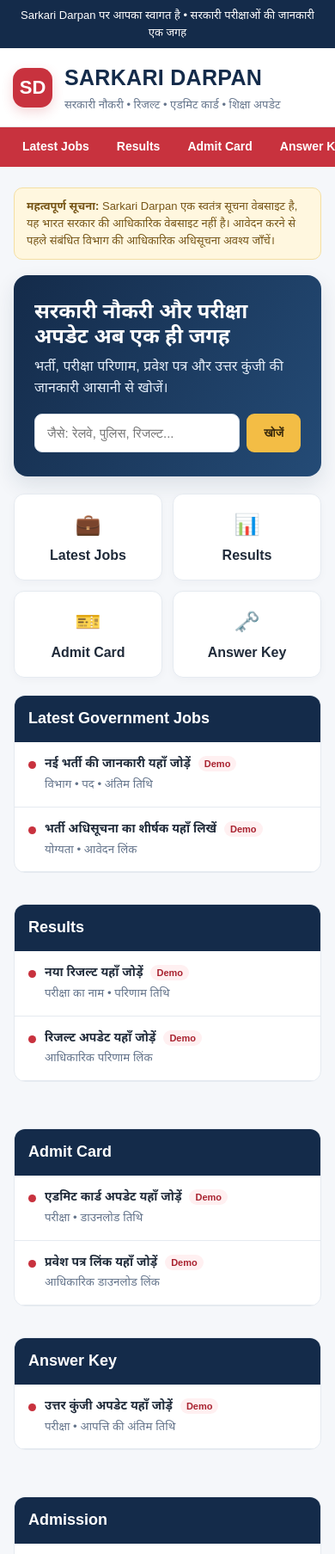
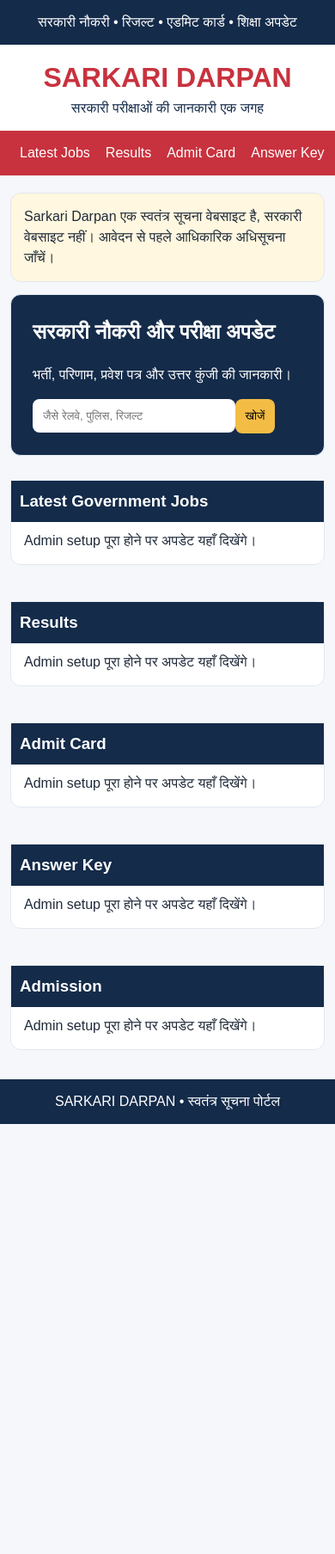
Before and after one commit to SarkariDarpan/sarkari-darpan, a plain HTML site: page index.html in a window 390 px wide. Shown: the top 1807 px of the page at 86% size. After the commit the page ends 1307 px from the top, so only its background shows below. Drawn offline with Linux system fonts and the light colour scheme.

Commit message:
Add files via upload

```diff
--- /dev/null
+++ b/firebase-config.js
@@ -0,0 +1,9 @@
+// Firebase Configuration
+const firebaseConfig = {
+  apiKey: "PASTE_API_KEY",
+  authDomain: "PASTE_PROJECT_ID.firebaseapp.com",
+  projectId: "PASTE_PROJECT_ID",
+  storageBucket: "PASTE_PROJECT_ID.appspot.com",
+  messagingSenderId: "PASTE_MESSAGING_SENDER_ID",
+  appId: "PASTE_APP_ID"
+};
--- a/index.html
+++ b/index.html
@@ -1,77 +1,9 @@
-<!DOCTYPE html>
-<html lang="hi">
-<head>
-<meta charset="UTF-8">
-<meta name="viewport" content="width=device-width, initial-scale=1.0">
-<meta name="description" content="Sarkari Darpan - सरकारी नौकरी, रिजल्ट, एडमिट कार्ड और परीक्षा अपडेट की जानकारी।">
-<title>Sarkari Darpan | सरकारी नौकरी और परीक्षा अपडेट</title>
-<style>
-:root{--navy:#142b4a;--red:#c8323e;--gold:#f3bd45;--ink:#202b3a;--muted:#64748b;--line:#e5eaf0;--paper:#f5f7fa}
-*{box-sizing:border-box}body{margin:0;font-family:Arial,"Noto Sans Devanagari",sans-serif;color:var(--ink);background:var(--paper);line-height:1.55}
-a{color:inherit;text-decoration:none}.top{background:var(--navy);color:#fff;text-align:center;padding:8px 14px;font-size:13px}
-header{background:#fff;border-bottom:1px solid var(--line)}.head{max-width:1120px;margin:auto;padding:20px 18px;display:flex;align-items:center;gap:14px}
-.logo{width:54px;height:54px;border-radius:14px;background:var(--red);display:grid;place-items:center;color:#fff;font-weight:900;font-size:22px;box-shadow:0 5px 14px #c8323e33}
-.brand h1{margin:0;color:var(--navy);font-size:clamp(25px,4vw,34px);letter-spacing:.3px}.brand p{margin:2px 0 0;color:var(--muted);font-size:13px}
-nav{background:var(--red);color:white}.navin{max-width:1120px;margin:auto;display:flex;gap:4px;overflow-x:auto;padding:0 12px}.navin a{padding:12px 14px;white-space:nowrap;font-size:14px;font-weight:700}.navin a:hover{background:#a92330}
-main{max-width:1120px;margin:24px auto;padding:0 16px}.notice{background:#fff7df;border:1px solid #f4dfa2;border-radius:10px;padding:11px 14px;color:#765516;font-size:13px;margin-bottom:18px}
-.hero{background:linear-gradient(120deg,#142b4a,#244b76);color:white;border-radius:16px;padding:28px 24px;display:grid;grid-template-columns:1.3fr .7fr;gap:20px;align-items:center;box-shadow:0 10px 25px #142b4a1c}
-.hero h2{font-size:clamp(24px,4vw,34px);line-height:1.2;margin:0 0 8px}.hero p{margin:0;color:#e4edf8}.hero-mark{justify-self:end;border:2px solid #ffffff55;border-radius:50%;width:120px;height:120px;display:grid;place-items:center;font-size:45px}
-.search{display:flex;gap:8px;margin-top:18px}.search input{width:100%;padding:13px 14px;border:1px solid #d8e0ea;border-radius:9px;font-size:15px;outline:none}.search button{border:0;border-radius:9px;padding:0 20px;background:var(--gold);color:#35270b;font-weight:800;cursor:pointer}
-.quick{display:grid;grid-template-columns:repeat(4,1fr);gap:12px;margin:20px 0}.quick a{background:#fff;border:1px solid var(--line);border-radius:12px;padding:16px 10px;text-align:center;font-weight:700;box-shadow:0 3px 10px #142b4a08}.quick a span{display:block;font-size:24px;margin-bottom:5px}.quick a:hover{border-color:var(--red);transform:translateY(-2px)}
-.section{background:#fff;border:1px solid var(--line);border-radius:13px;margin:18px 0;overflow:hidden}.section h3{margin:0;padding:13px 16px;background:var(--navy);color:white;font-size:18px}.items{display:grid;grid-template-columns:repeat(2,1fr)}.item{padding:14px 16px;border-bottom:1px solid var(--line);display:flex;gap:10px;align-items:flex-start}.item:nth-child(odd){border-right:1px solid var(--line)}.dot{width:9px;height:9px;border-radius:50%;background:var(--red);margin-top:8px;flex:none}.item strong{display:block;font-size:14px}.item small{color:var(--muted)}.tag{font-size:11px;background:#fff0f1;color:#a92330;padding:3px 7px;border-radius:20px;margin-left:5px}
-.grid2{display:grid;grid-template-columns:1fr 1fr;gap:18px}.links{padding:12px 16px;display:grid;grid-template-columns:1fr 1fr;gap:10px}.links a{padding:9px;border:1px solid var(--line);border-radius:8px;color:#244b76;font-size:14px}.links a:hover{background:#f3f6fa}
-footer{margin-top:30px;background:#10243d;color:#dbe5f1;padding:25px 16px;text-align:center;font-size:13px}footer p{max-width:850px;margin:7px auto;color:#c1cede}
-@media(max-width:680px){.hero{grid-template-columns:1fr}.hero-mark{display:none}.quick{grid-template-columns:repeat(2,1fr)}.items,.grid2{grid-template-columns:1fr}.item:nth-child(odd){border-right:0}.links{grid-template-columns:1fr}.head{padding:15px}.logo{width:46px;height:46px}}
-</style>
-</head>
-<body>
-<div class="top">Sarkari Darpan पर आपका स्वागत है • सरकारी परीक्षाओं की जानकारी एक जगह</div>
-<header><div class="head"><div class="logo">SD</div><div class="brand"><h1>SARKARI DARPAN</h1><p>सरकारी नौकरी • रिजल्ट • एडमिट कार्ड • शिक्षा अपडेट</p></div></div></header>
-<nav><div class="navin">
-<a href="#jobs">Latest Jobs</a><a href="#results">Results</a><a href="#admit">Admit Card</a><a href="#answer">Answer Key</a><a href="#admission">Admission</a><a href="#links">Important Links</a>
-</div></nav>
-<main>
-<div class="notice"><strong>महत्वपूर्ण सूचना:</strong> Sarkari Darpan एक स्वतंत्र सूचना वेबसाइट है, यह भारत सरकार की आधिकारिक वेबसाइट नहीं है। आवेदन करने से पहले संबंधित विभाग की आधिकारिक अधिसूचना अवश्य जाँचें।</div>
-<section class="hero">
-<div><h2>सरकारी नौकरी और परीक्षा अपडेट अब एक ही जगह</h2><p>भर्ती, परीक्षा परिणाम, प्रवेश पत्र और उत्तर कुंजी की जानकारी आसानी से खोजें।</p>
-<div class="search"><input id="searchBox" type="search" placeholder="जैसे: रेलवे, पुलिस, रिजल्ट..." aria-label="जानकारी खोजें"><button onclick="searchItems()">खोजें</button></div></div>
-<div class="hero-mark" aria-hidden="true">📋</div>
-</section>
-<div class="quick">
-<a href="#jobs"><span>💼</span>Latest Jobs</a><a href="#results"><span>📊</span>Results</a><a href="#admit"><span>🎫</span>Admit Card</a><a href="#answer"><span>🗝️</span>Answer Key</a>
-</div>
-<div class="section" id="jobs"><h3>Latest Government Jobs</h3><div class="items">
-<div class="item"><i class="dot"></i><div><strong>नई भर्ती की जानकारी यहाँ जोड़ें <span class="tag">Demo</span></strong><small>विभाग • पद • अंतिम तिथि</small></div></div>
-<div class="item"><i class="dot"></i><div><strong>भर्ती अधिसूचना का शीर्षक यहाँ लिखें <span class="tag">Demo</span></strong><small>योग्यता • आवेदन लिंक</small></div></div>
-</div></div>
-<div class="grid2">
-<div class="section" id="results"><h3>Results</h3><div class="items" style="grid-template-columns:1fr">
-<div class="item"><i class="dot"></i><div><strong>नया रिजल्ट यहाँ जोड़ें <span class="tag">Demo</span></strong><small>परीक्षा का नाम • परिणाम तिथि</small></div></div>
-<div class="item"><i class="dot"></i><div><strong>रिजल्ट अपडेट यहाँ जोड़ें <span class="tag">Demo</span></strong><small>आधिकारिक परिणाम लिंक</small></div></div>
-</div></div>
-<div class="section" id="admit"><h3>Admit Card</h3><div class="items" style="grid-template-columns:1fr">
-<div class="item"><i class="dot"></i><div><strong>एडमिट कार्ड अपडेट यहाँ जोड़ें <span class="tag">Demo</span></strong><small>परीक्षा • डाउनलोड तिथि</small></div></div>
-<div class="item"><i class="dot"></i><div><strong>प्रवेश पत्र लिंक यहाँ जोड़ें <span class="tag">Demo</span></strong><small>आधिकारिक डाउनलोड लिंक</small></div></div>
-</div></div>
-</div>
-<div class="grid2">
-<div class="section" id="answer"><h3>Answer Key</h3><div class="items" style="grid-template-columns:1fr"><div class="item"><i class="dot"></i><div><strong>उत्तर कुंजी अपडेट यहाँ जोड़ें <span class="tag">Demo</span></strong><small>परीक्षा • आपत्ति की अंतिम तिथि</small></div></div></div></div>
-<div class="section" id="admission"><h3>Admission</h3><div class="items" style="grid-template-columns:1fr"><div class="item"><i class="dot"></i><div><strong>प्रवेश / एडमिशन अपडेट यहाँ जोड़ें <span class="tag">Demo</span></strong><small>कोर्स • आवेदन की जानकारी</small></div></div></div></div>
-</div>
-<div class="section" id="links"><h3>Important Official Websites</h3><div class="links">
-<a href="https://upsc.gov.in/" target="_blank" rel="noopener">UPSC Official Website ↗</a>
-<a href="https://ssc.gov.in/" target="_blank" rel="noopener">SSC Official Website ↗</a>
-<a href="https://www.rrbcdg.gov.in/" target="_blank" rel="noopener">RRB Chandigarh ↗</a>
-<a href="https://www.ncs.gov.in/" target="_blank" rel="noopener">National Career Service ↗</a>
-</div></div>
-</main>
-<footer><strong>SARKARI DARPAN</strong><p>यह एक स्वतंत्र सूचना पोर्टल का डेमो है। यह किसी सरकारी विभाग से संबद्ध या उसके द्वारा संचालित नहीं है। सभी वास्तविक अपडेट प्रकाशित करने से पहले आधिकारिक स्रोत से सत्यापित करें।</p><p>© 2026 Sarkari Darpan • स्वतंत्र सूचना पोर्टल</p></footer>
-<script>
-function searchItems(){
- const q=document.getElementById('searchBox').value.trim().toLocaleLowerCase('hi');
- document.querySelectorAll('.item').forEach(el=>{el.style.display=(!q||el.innerText.toLocaleLowerCase('hi').includes(q))?'flex':'none';});
-}
-document.getElementById('searchBox').addEventListener('keydown',e=>{if(e.key==='Enter')searchItems()});
-</script>
-</body>
-</html>
+<!doctype html><html lang="hi"><head><meta charset="utf-8"><meta name="viewport" content="width=device-width,initial-scale=1"><title>Sarkari Darpan</title><style>
+*{box-sizing:border-box}body{margin:0;background:#f5f7fa;color:#202b3a;font-family:Arial,sans-serif;line-height:1.5}.top,header,nav,footer{padding:14px;text-align:center}.top,footer{background:#142b4a;color:white}header{background:white;color:#142b4a}h1{margin:0;color:#c8323e}nav{background:#c8323e;color:white}nav a{color:white;margin:0 9px;text-decoration:none}main{max-width:1000px;margin:20px auto;padding:0 12px}.notice,.hero,.section{background:white;border:1px solid #e2e8f0;border-radius:12px;padding:15px;margin:14px 0}.notice{background:#fff7df}.hero{background:#142b4a;color:white;padding:25px}.hero h2{margin-top:0}.search input{width:75%;padding:12px;border-radius:8px;border:0}.search button{padding:12px;border:0;border-radius:8px;background:#f3bd45}.cols{display:grid;grid-template-columns:1fr 1fr;gap:14px}.section h3{background:#142b4a;color:white;padding:10px;margin:-15px -15px 10px}.entry{padding:12px 4px;border-bottom:1px solid #e5eaf0}.entry small{display:block;color:#64748b}.entry a{display:inline-block;color:#c8323e;margin-top:5px;font-weight:bold}@media(max-width:650px){.cols{grid-template-columns:1fr}nav{overflow:auto;white-space:nowrap}}
+</style></head><body><div class="top">सरकारी नौकरी • रिजल्ट • एडमिट कार्ड • शिक्षा अपडेट</div><header><h1>SARKARI DARPAN</h1>सरकारी परीक्षाओं की जानकारी एक जगह</header><nav><a href="#jobs">Latest Jobs</a><a href="#results">Results</a><a href="#admit">Admit Card</a><a href="#answer">Answer Key</a><a href="#admission">Admission</a></nav><main><div class="notice">Sarkari Darpan एक स्वतंत्र सूचना वेबसाइट है, सरकारी वेबसाइट नहीं। आवेदन से पहले आधिकारिक अधिसूचना जाँचें।</div><section class="hero"><h2>सरकारी नौकरी और परीक्षा अपडेट</h2><p>भर्ती, परिणाम, प्रवेश पत्र और उत्तर कुंजी की जानकारी।</p><div class="search"><input id="q" placeholder="जैसे रेलवे, पुलिस, रिजल्ट"><button onclick="filter()">खोजें</button></div></section><div class="cols"><section class="section" id="jobs"><h3>Latest Government Jobs</h3><div id="job">लोड हो रहा है...</div></section><section class="section" id="results"><h3>Results</h3><div id="result">लोड हो रहा है...</div></section><section class="section" id="admit"><h3>Admit Card</h3><div id="admitList">लोड हो रहा है...</div></section><section class="section" id="answer"><h3>Answer Key</h3><div id="answerList">लोड हो रहा है...</div></section><section class="section" id="admission"><h3>Admission</h3><div id="admissionList">लोड हो रहा है...</div></section></div></main><footer>SARKARI DARPAN • स्वतंत्र सूचना पोर्टल</footer>
+<script src="https://www.gstatic.com/firebasejs/10.12.2/firebase-app-compat.js"></script><script src="https://www.gstatic.com/firebasejs/10.12.2/firebase-firestore-compat.js"></script><script src="firebase-config.js"></script><script>
+const map={job:"job",result:"result",admit:"admitList",answer:"answerList",admission:"admissionList"};let entries=[];
+function filter(){let q=document.getElementById("q").value.toLocaleLowerCase("hi");document.querySelectorAll(".entry").forEach(e=>e.style.display=e.innerText.toLocaleLowerCase("hi").includes(q)?"block":"none")}
+function render(){Object.values(map).forEach(id=>document.getElementById(id).innerHTML="");Object.entries(map).forEach(([cat,id])=>{let box=document.getElementById(id),items=entries.filter(p=>p.category===cat);if(!items.length){box.textContent="अभी कोई अपडेट उपलब्ध नहीं है।";return}items.forEach(p=>{let el=document.createElement("div");el.className="entry";let b=document.createElement("b");b.textContent=p.titleHi||p.titleEn||"Update";let s=document.createElement("small");s.textContent=p.descHi||p.descEn||"";el.append(b,s);try{let u=new URL(p.url);if(u.protocol==="https:"){let a=document.createElement("a");a.href=u.href;a.target="_blank";a.rel="noopener";a.textContent="Official Link ↗";el.append(a)}}catch(e){}box.append(el)})});filter()}
+if(firebaseConfig.apiKey!=="PASTE_API_KEY"){firebase.initializeApp(firebaseConfig);firebase.firestore().collection("posts").where("published","==",true).get().then(s=>{entries=s.docs.map(d=>d.data());render()}).catch(()=>{entries=[];render()})}else{Object.values(map).forEach(id=>document.getElementById(id).textContent="Admin setup पूरा होने पर अपडेट यहाँ दिखेंगे।")}
+</script></body></html>
```
